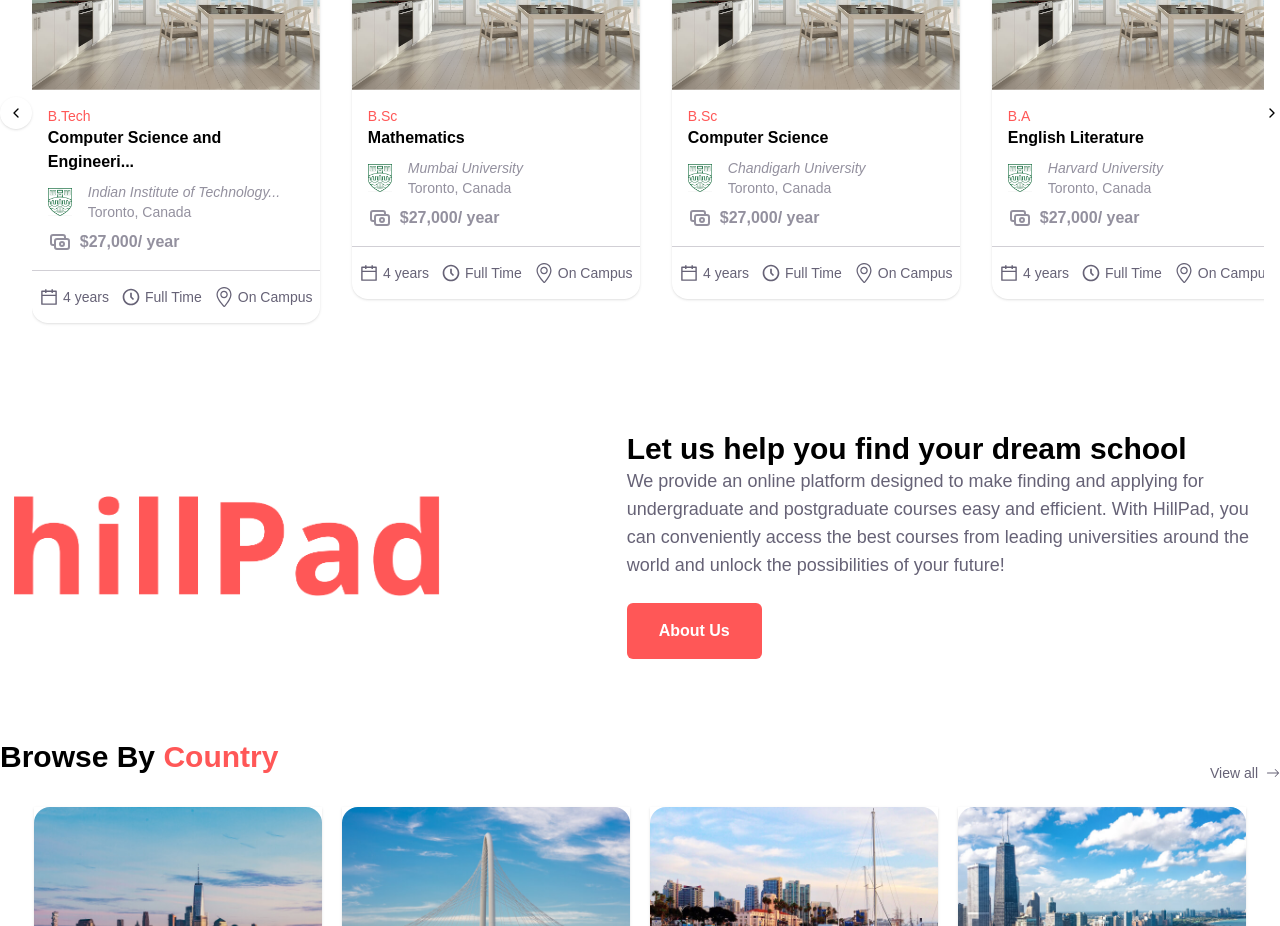
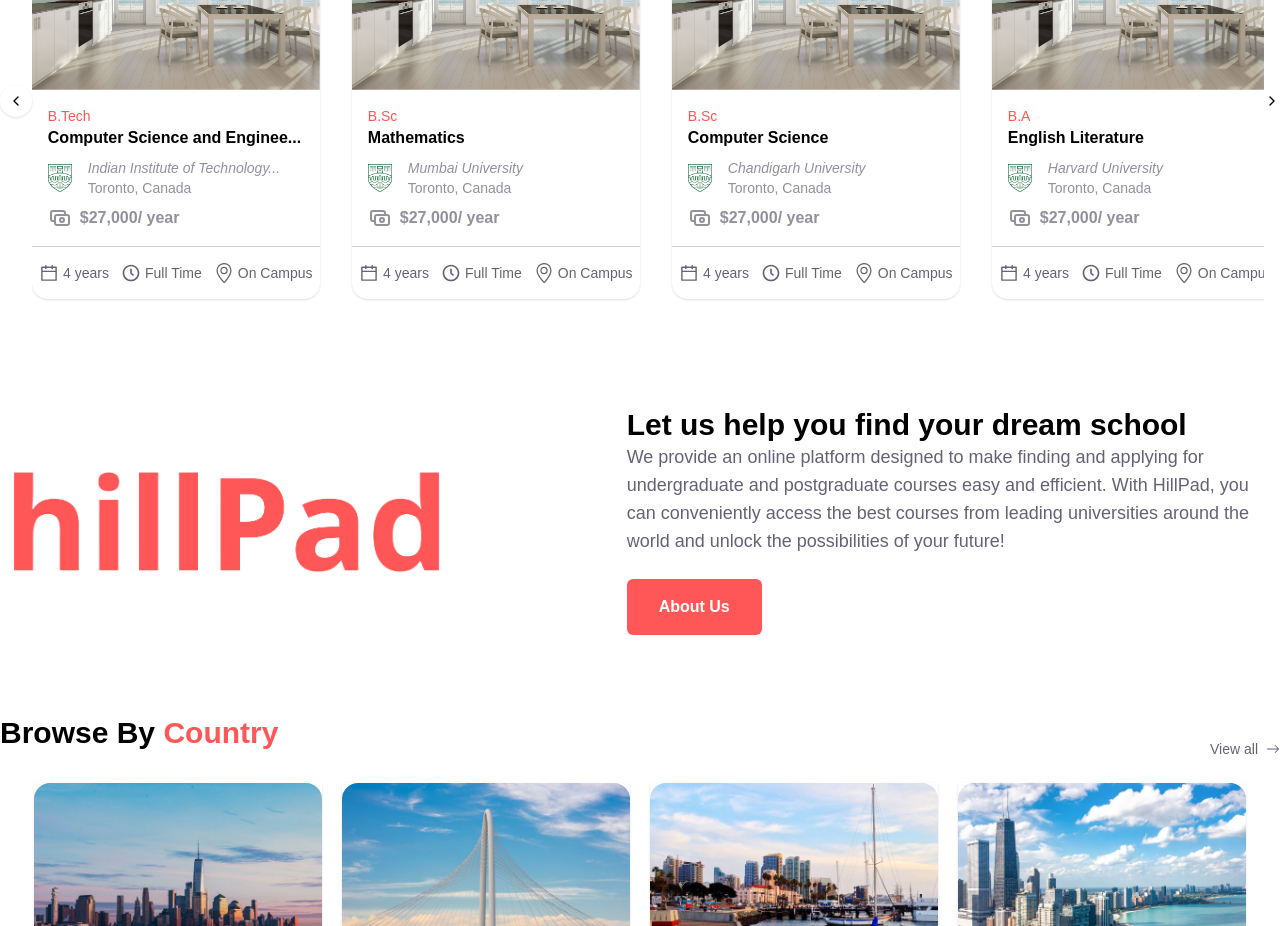
Before and after one commit to Haywhyoh/Hillpad, a React (Vite) app in the folder Hillpad/: page / in a window 1280 px wide. Shown: the part 2260-3186 px from the top of the page. Built offline with nearby package versions, Linux system fonts and the light colour scheme; what tw-elements would draw is missing.

Commit message:
latest wotking fix

```diff
--- a/Hillpad/src/components/coursecard.jsx
+++ b/Hillpad/src/components/coursecard.jsx
@@ -7,7 +7,7 @@
 import '../components/coursecard.css';
 export default function CourseCard({prop, isActive}) {
     return (
-        <div  className={`flex my-6 w-72 justify-center ${isActive ? ' ': '  '}`} >
+        <div  className={`flex my-6 w-72 justify-center max-h`}>
             <div className="shadow rounded-b-2xl  ">
 
               <div className=" rounded-xl">
@@ -19,7 +19,7 @@
               </div>
               <div className="text-left m-4">
                 <div className="font-normal text-sm text-orange">{prop.type}</div>
-                <div className="font-bold pb-2">{prop.course.length > 20 ?  `${prop.course.substring(0,30) + '...'} `: prop.course  }</div>
+                <div className="font-bold pb-2">{prop.course.length > 20 ?  `${prop.course.substring(0,28) + '...'} `: prop.course  }</div>
                 <div className='flex items-center gap-x-4'>
                   <div className='w-6'>
                   <img src={logo} alt="logo" />
```
